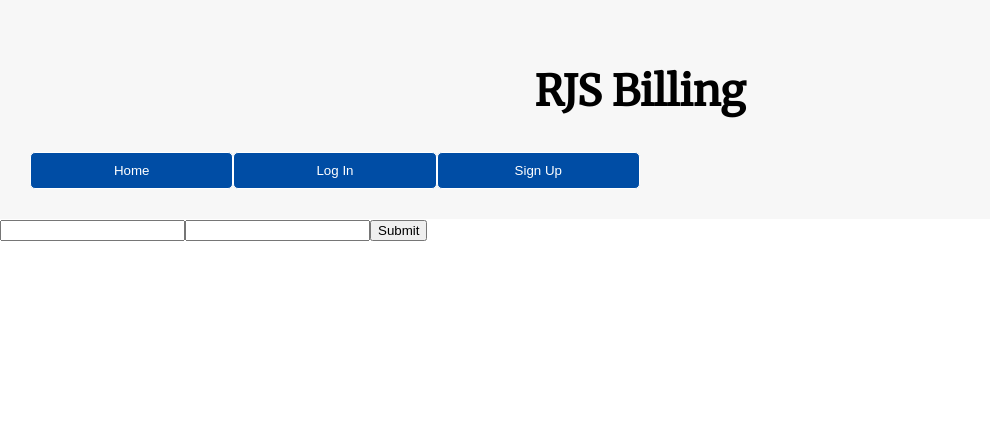
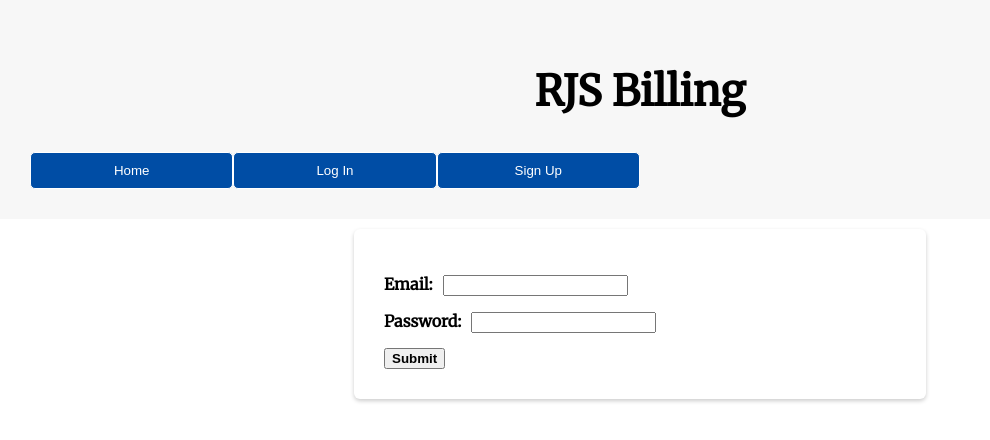
Before and after one commit to Cscharf91/collection-client, a React (Create React App) app: page /login in a window 1280 px wide. Shown: the top 440 px of the page, without its empty margins (0-990 px from the left). Built offline with nearby package versions, Linux system fonts and the light colour scheme.

Commit message:
added styles and labels to login form

```diff
--- a/src/modules/Home.js
+++ b/src/modules/Home.js
@@ -5,7 +5,7 @@ function Home(props) {
   return (
     <div className="card">
       {user && <p>Welcome, {user.username}</p>}
-      <p>(this page is mpty for now)</p>
+      <p>(this page is empty for now)</p>
     </div>
   );
 }
--- a/src/modules/auth/Login.js
+++ b/src/modules/auth/Login.js
@@ -3,12 +3,12 @@ import Axios from 'axios';
 
 function Login(props) {
   const [login, setLogin] = useState({ email: "", password: "" });
-  const { user, setUser, token, setToken } = props;
+  const { user, setUser, setToken } = props;
 
   const handleSubmit = async (e) => {
     e.preventDefault();
     try {
-      const { data } = await Axios.post('http://localhost:5000/api/auth/login', login);
+      const { data } = await Axios.post('http://mighty-refuge-61161.herokuapp.com/api/auth/login', login);
       const token = {
         headers: {
           'auth-token': data.token
@@ -32,21 +32,27 @@ function Login(props) {
   }
 
   return (
-  <div className="login">
+  <div className="card">
       {!user &&
       <form onSubmit={handleSubmit}>
+        <div>
+          <label>Email:</label>
           <input
             name="email"
             type="text"
             value={login.email}
             onChange={handleChange}
           />
+        </div>
+        <div>
+          <label>Password:</label>
           <input
             name="password"
             type="password"
             value={login.password}
             onChange={handleChange}
           />
+        </div>
         <button type="submit">Submit</button>
     </form>}
     {user &&
--- a/src/modules/collections/Collection.js
+++ b/src/modules/collections/Collection.js
@@ -1,6 +1,5 @@
 import axios from "axios";
 import React, { useEffect, useState } from "react";
-import { Link } from "react-router-dom";
 import CollectionComponent from "./CollectionComponent";
 
 function Collection(props) {
--- a/src/modules/practices/CreatePractice.js
+++ b/src/modules/practices/CreatePractice.js
@@ -20,7 +20,7 @@ function CreatePractice(props) {
     e.preventDefault();
     try {
       const { data } = await axios.post(
-        "http://localhost:5000/api/practices",
+        "http://mighty-refuge-61161.herokuapp.com/api/practices",
         practice,
         token
       );
--- a/src/modules/practices/EditPractice.js
+++ b/src/modules/practices/EditPractice.js
@@ -12,7 +12,7 @@ function EditPractice(props) {
     const getPractice = async () => {
       try {
         const { data } = await axios.get(
-          `http://localhost:5000/api/practices/${props.match.params.id}`
+          `http://mighty-refuge-61161.herokuapp.com/api/practices/${props.match.params.id}`
         );
         setPractice(data);
       } catch (err) {
@@ -27,7 +27,7 @@ function EditPractice(props) {
     e.preventDefault();
     try {
       const data = await axios.patch(
-        `http://localhost:5000/api/practices/${props.match.params.id}`,
+        `http://mighty-refuge-61161.herokuapp.com/api/practices/${props.match.params.id}`,
         practice,
         token
       );
--- a/src/modules/practices/Practice.js
+++ b/src/modules/practices/Practice.js
@@ -12,7 +12,7 @@ function Practice(props) {
     const getPractice = async () => {
       try {
         const { data } = await axios.get(
-          `http://localhost:5000/api/practices/${props.match.params.id}`
+          `http://mighty-refuge-61161.herokuapp.com/api/practices/${props.match.params.id}`
         );
         setPractice(data);
       } catch (err) {
@@ -22,7 +22,7 @@ function Practice(props) {
     const getPracticeCollections = async () => {
       try {
         const { data } = await axios.get(
-          `http://localhost:5000/api/practices/${props.match.params.id}/collections`
+          `http://mighty-refuge-61161.herokuapp.com/api/practices/${props.match.params.id}/collections`
         );
         const practiceCollections = data.sort((a, b) => parseInt(a.amountDue) - parseInt(a.amountPaid) < parseInt(b.amountDue) - parseInt(b.amountPaid) ? 1 : -1)
         setCollections(practiceCollections);
--- a/src/modules/practices/Practices.js
+++ b/src/modules/practices/Practices.js
@@ -12,7 +12,7 @@ function Practices(props) {
     const getPractices = async () => {
       try {
         const { data } = await axios.get(
-          'http://localhost:5000/api/practices/'
+          'http://mighty-refuge-61161.herokuapp.com/api/practices/'
         );
         setPractices(data);
       } catch (err) {
```
Also changed, not shown: 1 other file (tests, documents, lock files or other folders). Lines whose indentation alone changed are shown as unchanged.
